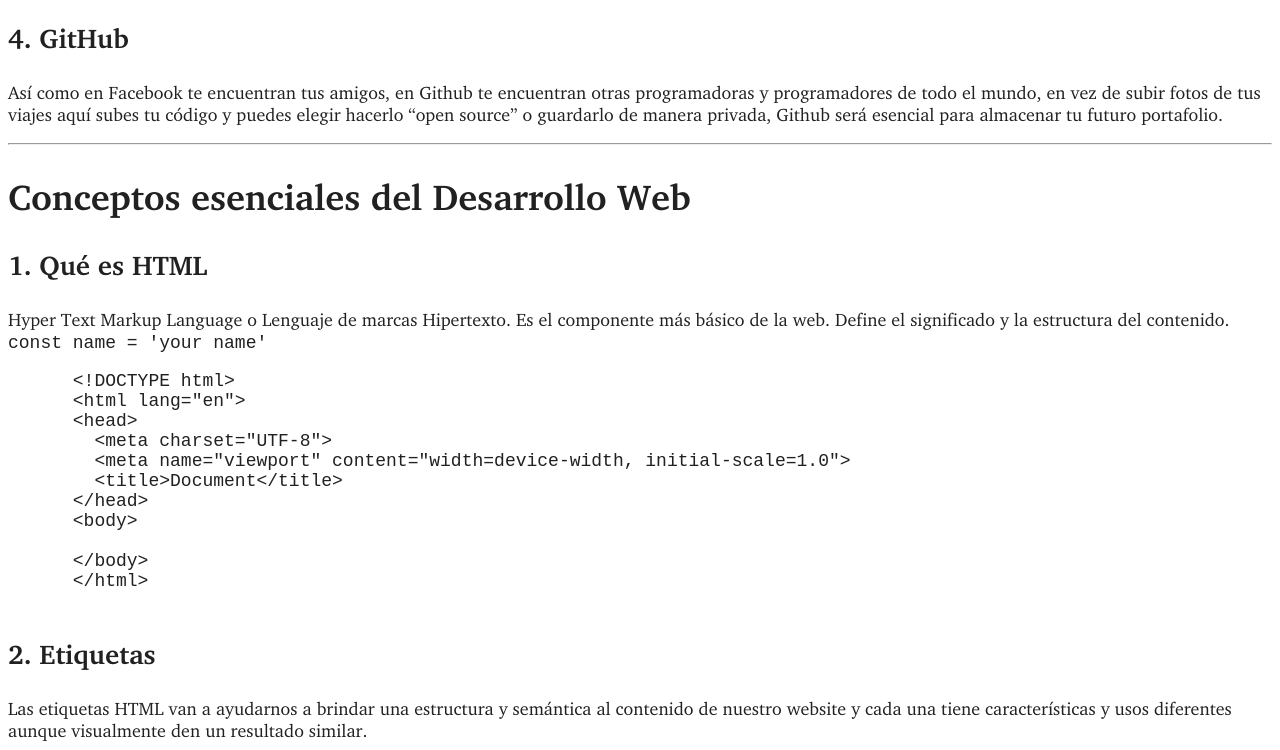
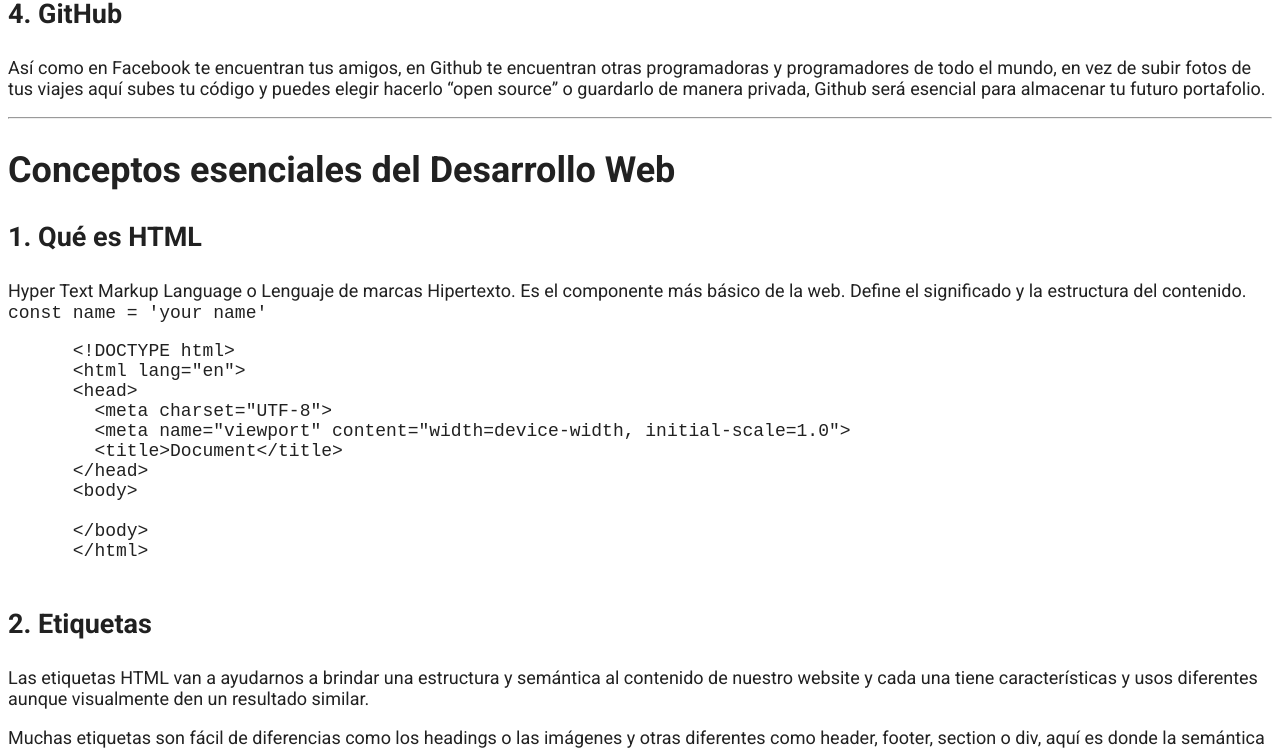
Before and after one commit to dmilagros/esencial-html-css, a plain HTML site: page index.html in a window 1280 px wide. Shown: the part 1360-2110 px from the top of the page. Drawn offline with Linux system fonts and the light colour scheme.

Commit message:
agregando fuentes de google Fonts

```diff
--- a/css/styles.css
+++ b/css/styles.css
@@ -35,7 +35,8 @@
 
 body {
   color: var(--gray30);
-  font-family: charter;
+  font-family: "Roboto", sans-serif;
+  /* font-family: charter; */
 }
 
 a {
--- a/index.html
+++ b/index.html
@@ -4,7 +4,12 @@
     <meta charset="UTF-8" />
     <meta name="viewport" content="width=device-width, initial-scale=1.0" />
     <link rel="stylesheet" href="./css/styles.css" />
-    <title>Document</title>
+    <link rel="preconnect" href="https://fonts.gstatic.com" />
+    <link
+      href="https://fonts.googleapis.com/css2?family=Roboto:ital,wght@0,400;0,700;1,400;1,700&display=swap"
+      rel="stylesheet"
+    />
+    <title>El Blog de Milagros</title>
   </head>
   <body>
     <header>
```
